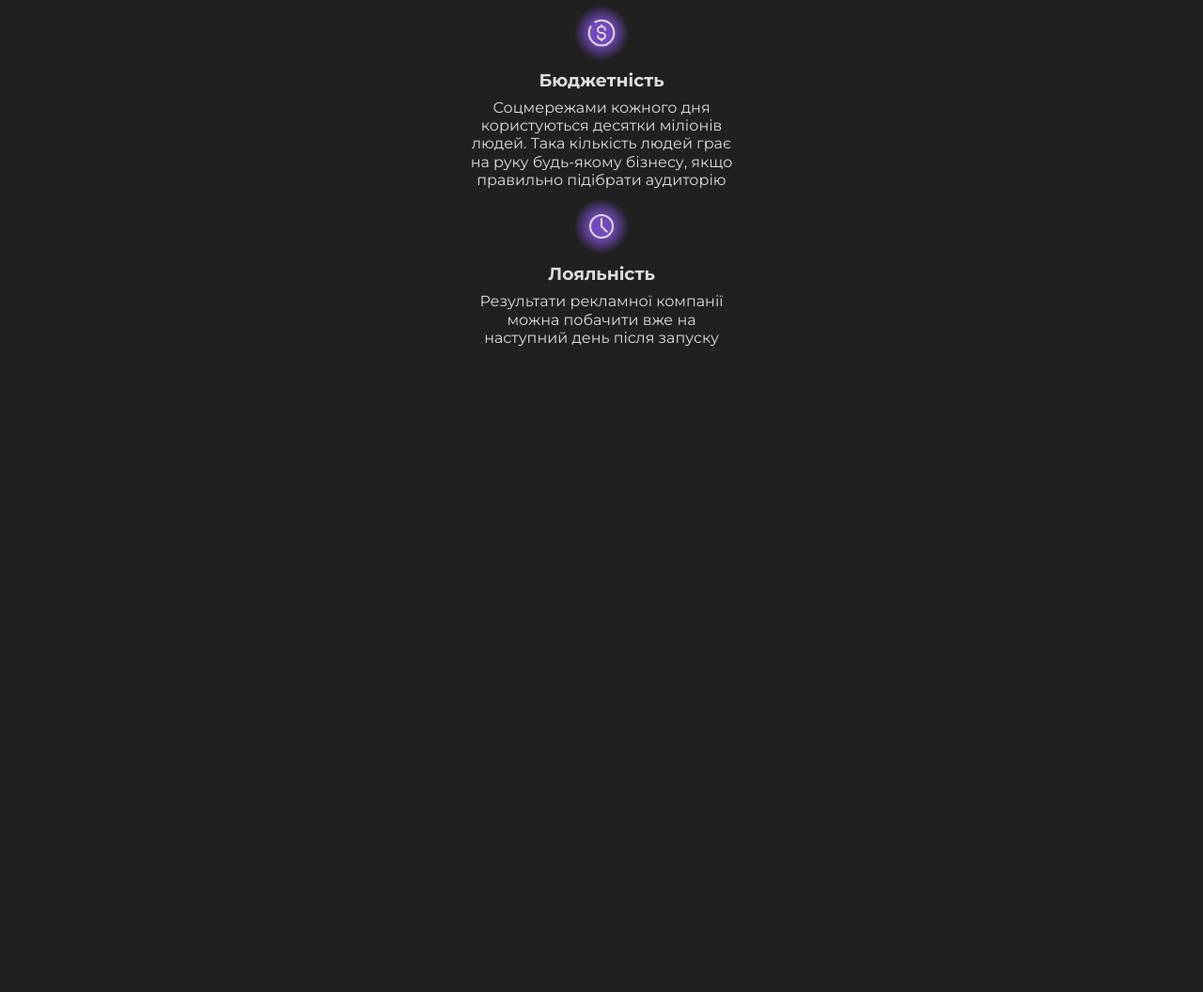
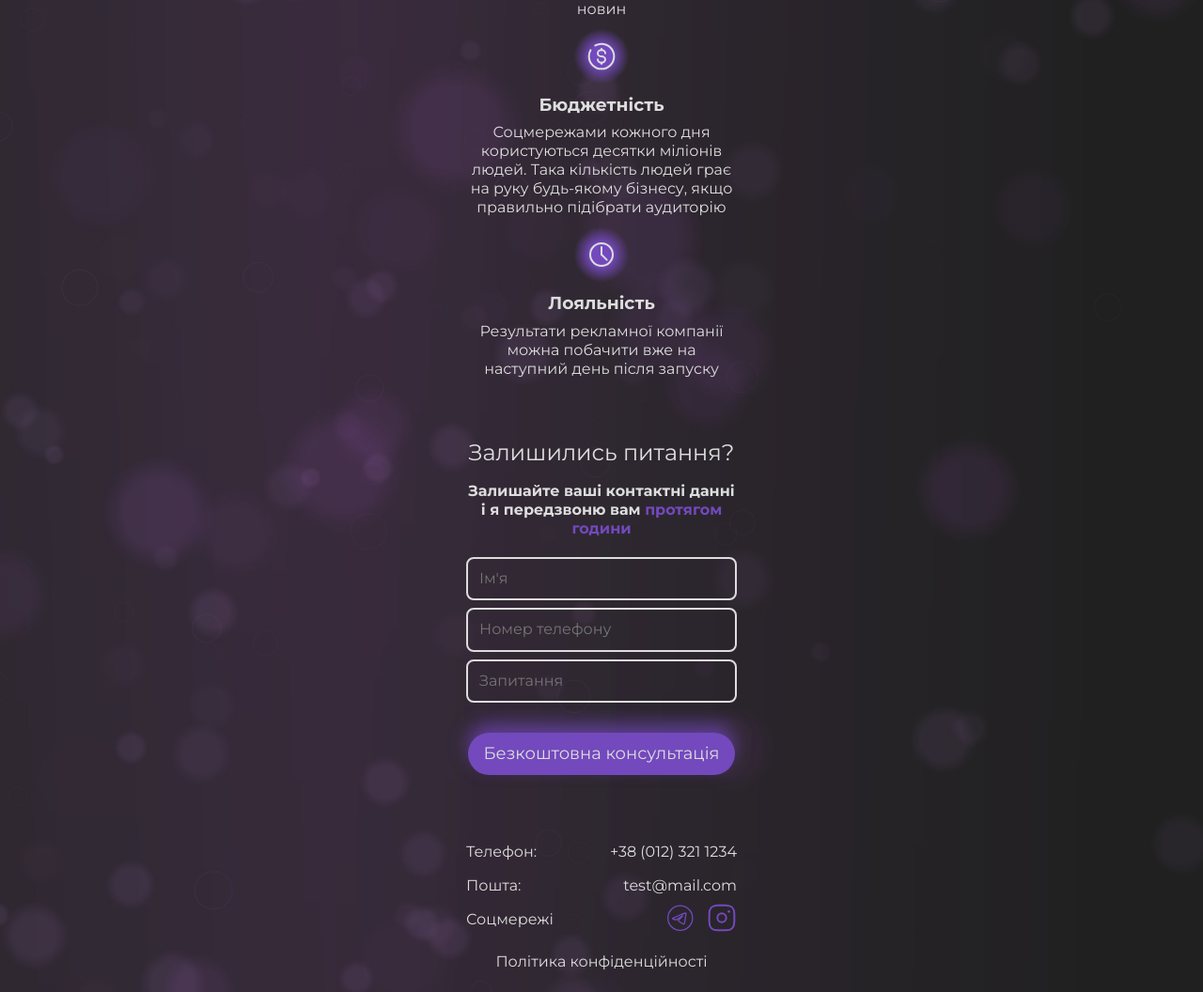
Before and after one commit to Rostyslav-Stetsyk/gariachiy-agency, a website: page index.html in a window 1280 px wide. Shown: the part 1744-2800 px from the top of the page at 94% size. Before the commit the page ends 2145 px from the top, so only its background shows below. Drawn offline with nearby package versions, Linux system fonts and the light colour scheme.

Commit message:
form, footer + bg-image

```diff
--- a/css/style.css
+++ b/css/style.css
@@ -38,14 +38,19 @@ img {
 /* global styles */
 
 body {
-    line-height: 1.2;
-    background-color: #202020;
+    line-height: 1.25;
     font-family: "montserrat";
     color: #ddd;
+    background-color: #202020;
+    background-image: url(../img/background-body.jpg);
+    background-repeat: no-repeat;
+    background-position: right;
+    background-size: cover;
 }
 
 .section {
     padding: 32px 0;
+    text-align: center;
 }
 
 .container {
@@ -55,8 +60,8 @@ body {
 }
 
 .button {
-    padding: 8px 12px;
-    border-radius: 28px;
+    padding: 12px 16px;
+    border-radius: 36px;
     font-size: 18px;
     border: none;
     background-color: #7349bd;
@@ -65,7 +70,6 @@ body {
 }
 
 .title {
-    text-align: center;
     font-weight: 400;
     font-size: 24px;
 }
@@ -123,7 +127,6 @@ body {
 
 .hero .text {
     margin-top: 12px;
-    text-align: center;
 }
 
 .hero .button {
@@ -138,6 +141,9 @@ body {
 .hero .photo {
     position: absolute;
     bottom: 0;
+    left: 50%;
+    transform: translateX(-50%);
+    width: 288px;
 }
 
 /* benefits */
@@ -153,7 +159,6 @@ body {
     display: flex;
     flex-direction: column;
     align-items: center;
-    text-align: center;
     gap: 8px;
 
     & svg {
@@ -172,3 +177,50 @@ body {
     height: 64px;
     background: radial-gradient(circle, #7349bd 25%, transparent 65%);
 }
+
+/* form */
+
+.contact-form .text {
+    margin-top: 16px;
+    font-weight: 700;
+
+    & span {
+        color: #7349bd;
+    }
+}
+
+.contact-form form {
+    margin-top: 12px;
+}
+
+.contact-form input {
+    margin-top: 8px;
+    width: 100%;
+    padding: 12px;
+    border-radius: 8px;
+    border: solid 2px #ddd;
+    background-color: transparent;
+}
+
+.contact-form button {
+    margin-top: 32px;
+}
+
+/* footer */
+.nav-list .item {
+    display: flex;
+    justify-content: space-between;
+
+    & p {
+        padding: 8px 0;
+    }
+}
+
+.nav-list .link {
+    padding: 8px 0;
+}
+
+.privacy-policy {
+    display: block;
+    margin-top: 16px;
+}
--- a/index.html
+++ b/index.html
@@ -142,6 +142,58 @@
           </ul>
         </div>
       </section>
+
+      <section class="section contact-form">
+        <div class="container">
+          <h2 class="title">Залишились питання?</h2>
+          <p class="text">
+            Залишайте ваші контактні данні і я передзвоню вам
+            <span>протягом години</span>
+          </p>
+          <form>
+            <input type="text" placeholder="Ім'я" />
+            <input type="number" placeholder="Номер телефону" />
+            <input type="text" placeholder="Запитання" />
+            <button class="button" type="submit">
+              Безкоштовна консультація
+            </button>
+          </form>
+        </div>
+      </section>
+
+      <!-- Footer -->
+      <footer class="section footer">
+        <div class="container">
+          <nav>
+            <ul class="nav-list">
+              <li class="item">
+                <p>Телефон:</p>
+                <a class="link" href="tel:+380121234567">+38 (012) 321 1234</a>
+              </li>
+              <li class="item">
+                <p>Пошта:</p>
+                <a class="link" href="mailto:test@mail.com">test@mail.com</a>
+              </li>
+              <li class="item">
+                <p>Соцмережі</p>
+                <div class="block-social">
+                  <a class="social-link" href="#">
+                    <svg width="32" height="32">
+                      <use href="./img/symbol-defs.svg#icon-telegram" />
+                    </svg>
+                  </a>
+                  <a class="social-link" href="#">
+                    <svg width="32" height="32">
+                      <use href="./img/symbol-defs.svg#icon-instagram" />
+                    </svg>
+                  </a>
+                </div>
+              </li>
+            </ul>
+          </nav>
+          <a class="privacy-policy" href="#">Політика конфіденційності</a>
+        </div>
+      </footer>
     </main>
     <footer></footer>
   </body>
```
Also changed, not shown: img/background-body.jpg (added).
